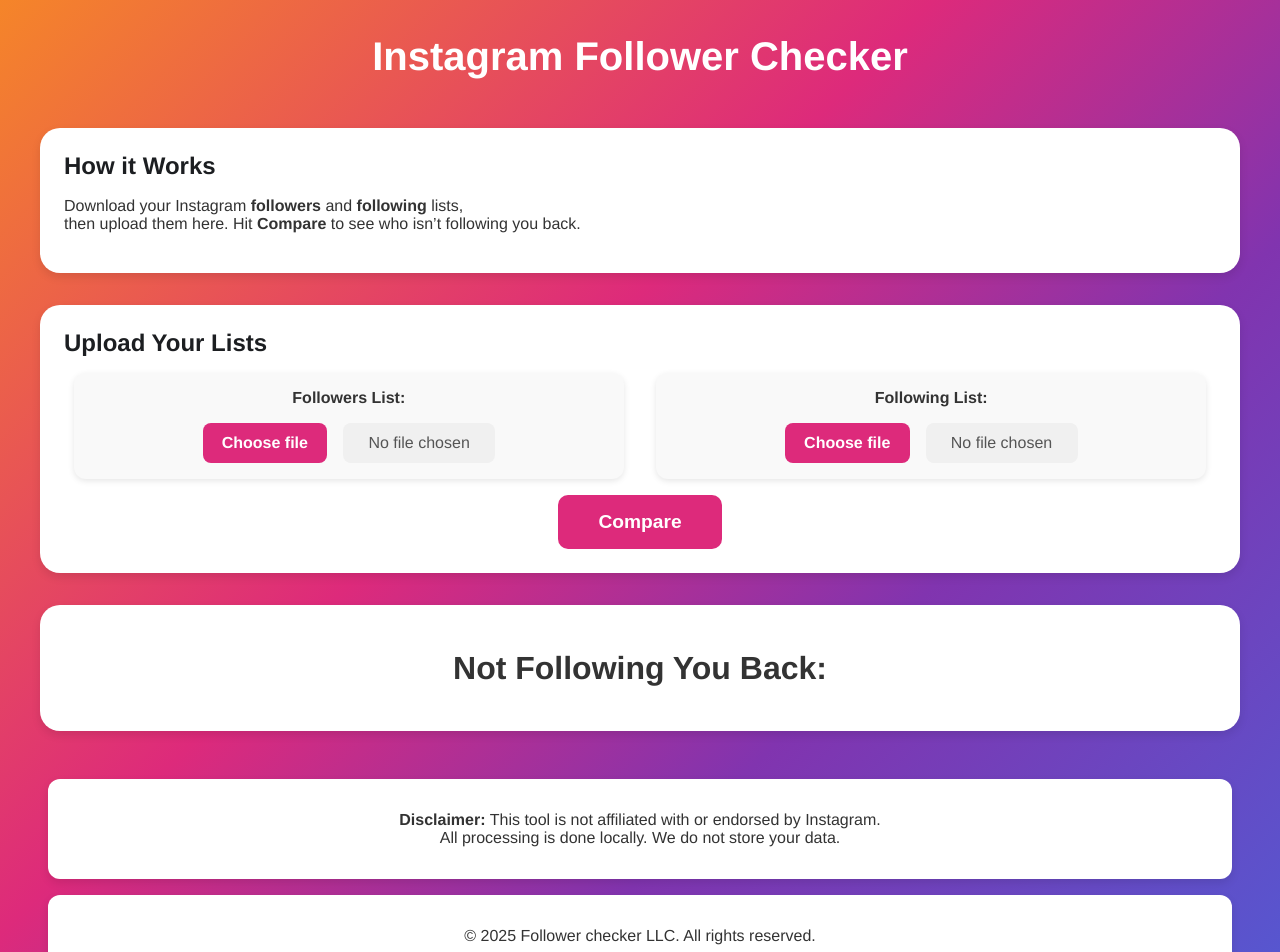
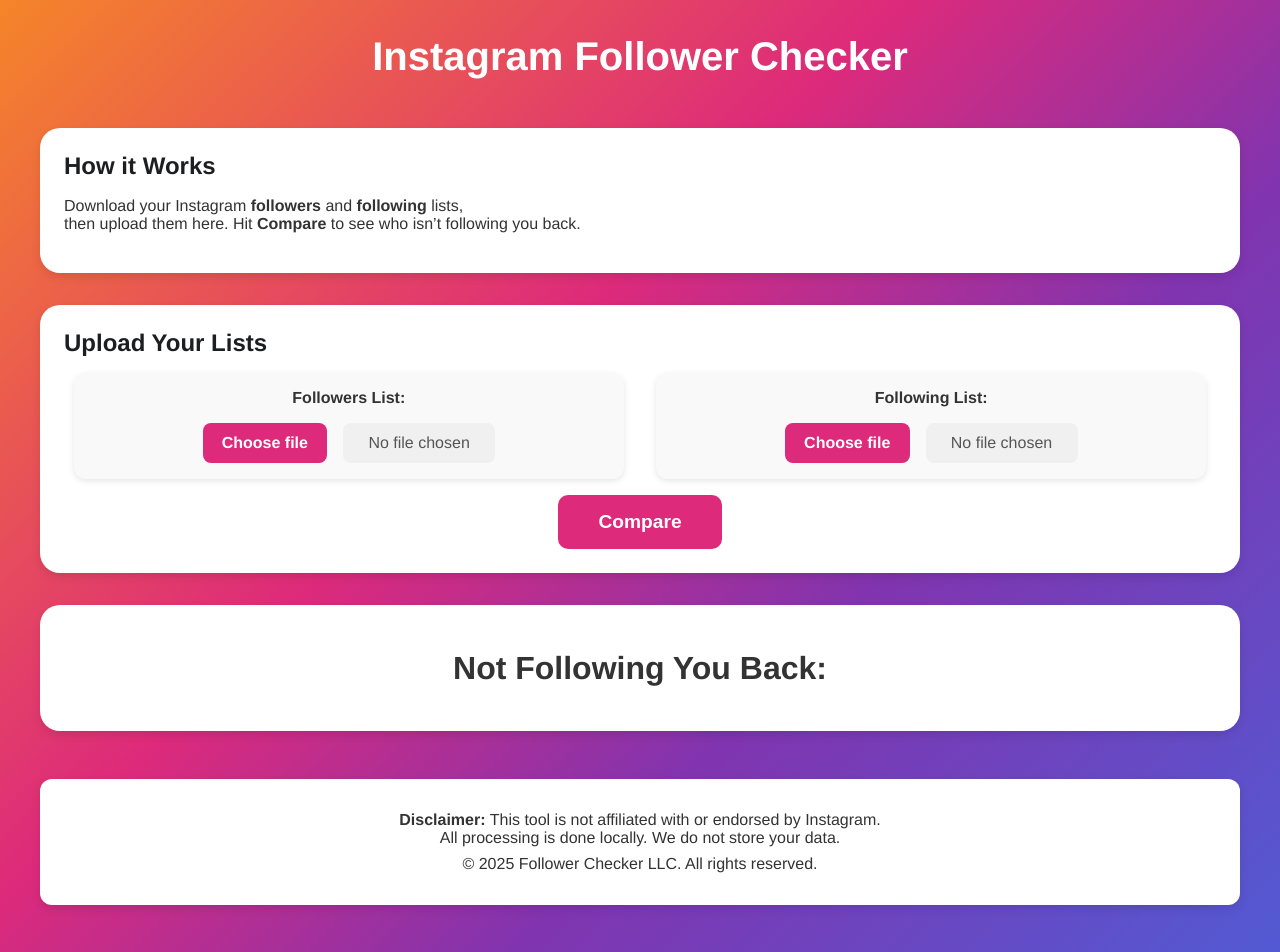
Before and after one commit to peywan/follower-checker, a Next.js app: page / in a window 1280 px wide. Shown: the top 952 px of the page. Built offline with nearby package versions, Linux system fonts and the light colour scheme.

Commit message:
buildin more on the design, added font size system

```diff
--- a/src/app/page.js
+++ b/src/app/page.js
@@ -144,17 +144,16 @@
 
         {/* FOOTER */}
         <footer className={styles.footer}>
-          <div className={styles.footerBubble}>
+          <div className={styles.footerContainer}>
             <p>
               <b>Disclaimer:</b> This tool is not affiliated with or endorsed by Instagram.
-              <br/>
+              <br />
               All processing is done locally. We do not store your data.
             </p>
-          </div>
-          <div className={styles.footerBubble}>
-            <p>© 2025 Follower checker LLC. All rights reserved.</p>
+            <p>© 2025 Follower Checker LLC. All rights reserved.</p>
           </div>
         </footer>
+
       </div>
   );
 }
--- a/src/app/page.module.css
+++ b/src/app/page.module.css
@@ -164,11 +164,25 @@
   width: 100%;
   padding: 2rem 0;
   display: flex;
-  flex-direction: column;
+  justify-content: center;
   align-items: center;
-  justify-content: center;
 }
 
+.footerContainer {
+  background: #fff;
+  border-radius: 12px;
+  padding: 1.5rem; /* Slightly larger padding for combined content */
+  width: 90%;
+  text-align: center;
+  box-shadow: 0 4px 10px rgba(0, 0, 0, 0.1);
+  position: relative;
+}
+
+.footerContainer p {
+  margin: 0.5rem 0; /* Space between paragraphs */
+  font-size: 1rem; /* Adjust font size as needed */
+  color: #333;
+}
 /* Footer bubble(s) */
 .footerBubble {
   background: #fff;
```
